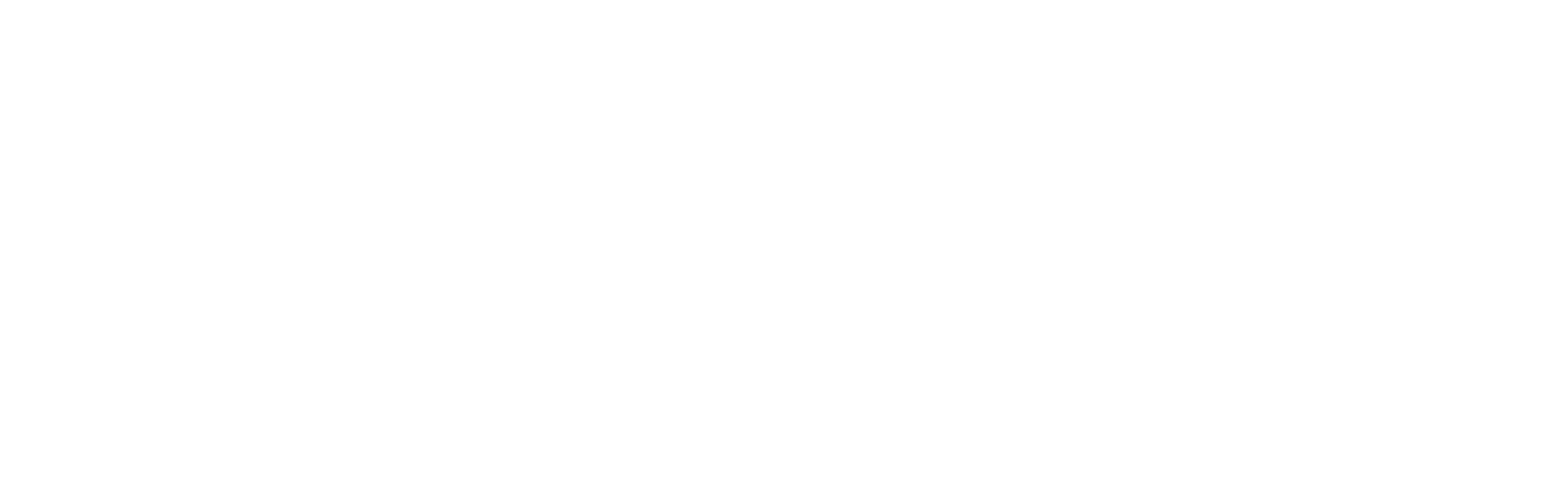
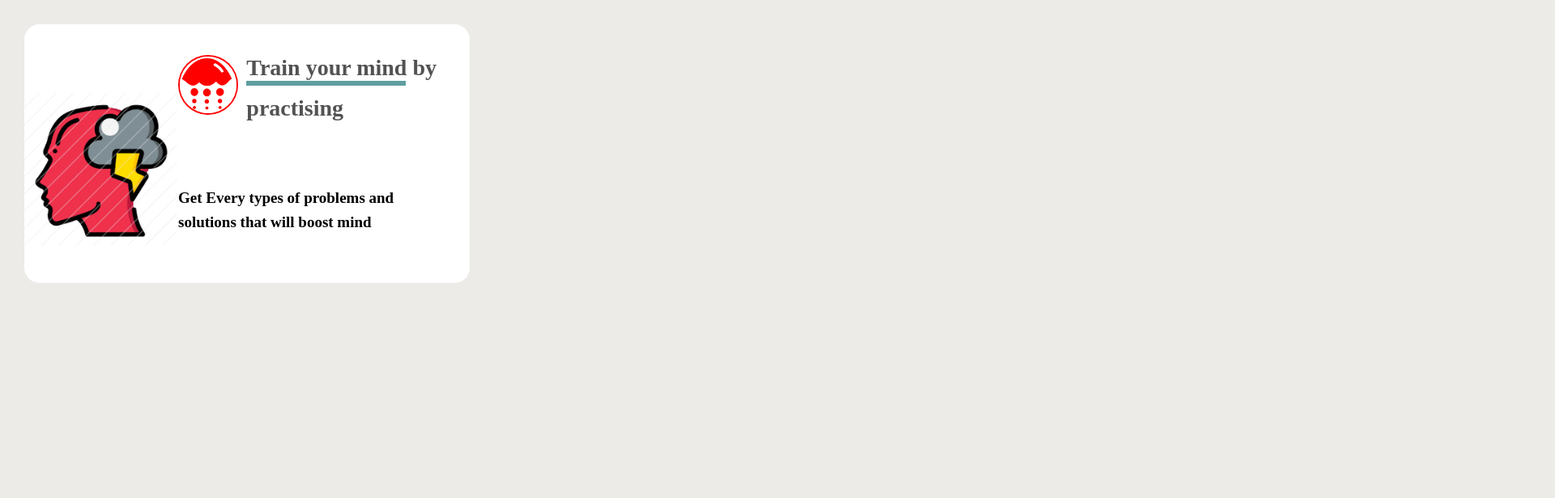
Before and after one commit to srs0447/learning-html, a plain HTML site: page templates/card2.html in a window 1280 px wide. Shown: the top 616 px of the page at 81% size, 1920 px wide, since content can reach past the window. Drawn offline with Linux system fonts and the light colour scheme.

Commit message:
card structure completed

```diff
--- a/css/card2.css
+++ b/css/card2.css
@@ -0,0 +1,50 @@
+* {
+  margin: 0px;
+  padding: 0px;
+}
+body {
+  background-color: rgb(236, 235, 231);
+  margin: 30px;
+}
+.card .card1 {
+  background-color: white;
+  display: flex;
+  height: 320px;
+  width: 550px;
+  border-radius: 19px;
+}
+
+.main .image img {
+  height: 190px;
+  margin-top: 85px;
+}
+.heading .icon {
+  display: flex;
+  margin-top: 38px;
+  gap: 10px;
+}
+.icon .imga img {
+  height: 70px;
+  border: 2px solid red;
+  border-radius: 50%;
+}
+.icon .text h1 {
+  font-size: 28px;
+  color: rgba(0, 0, 0, 0.678);
+}
+.icon .bar {
+  height: 6px;
+  width: 84%;
+  background-color: cadetblue;
+}
+.icon .para {
+  margin-top: 12px;
+}
+.heading .par {
+  margin-top: 25%;
+  width: 300px;
+  font-size: 19px;
+  line-height: 30px;
+  font-style: inherit;
+  font-weight: bold;
+}
--- a/templates/card2.html
+++ b/templates/card2.html
@@ -12,26 +12,29 @@
     <div class="main-page">
       <div class="card">
         <div class="card1">
+          <div class="main">
+          <div class="image">
+            <img src="../image/mind.png" alt="user image" />
+          </div>
+          </div>
           <div class="heading">
+            <div class="icon">
             <div class="imga">
-              <img src="../image/user.jpg" alt="user image" />
+              <img src="../image/images.png" alt="user image" />
             </div>
-            <div class="main">
+            <div class="text">
               <h1>Train your mind by</h1>
-              <div class="bar">12345</div>
+              <div class="bar"></div>
+              <div class="para">
               <h1>practising</h1>
+              </div>
             </div>
+            </div>
+          <div class="par">
+            <p>
+              Get Every types of problems and solutions that will boost mind
+            </p>
           </div>
-          <div class="paragraph"></div>
-          <div class="image">
-            <img src="../image/user.jpg" alt="user image" />
-          </div>
-          <div class="par">
-            <h4>
-              Get Every types of problems and solutions that will boost mind
-            </h4>
-          </div>
-        </div>
         <div class="card2"></div>
       </div>
     </div>
```
Also changed, not shown: image/cat.png (added), image/cat222.jpg (added), image/images.png (added), image/mind.png (added), image/page.png (added).
